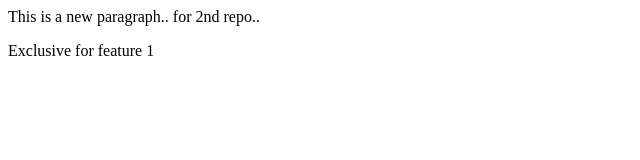
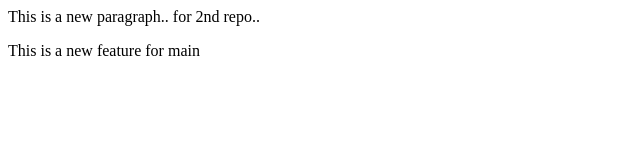
Before and after one commit to Malikshahmahimi/local-repo, a plain HTML site: page index.html in a window 1280 px wide. Shown: the full height of the page, 0-640 px from the left. Drawn offline with Linux system fonts and the light colour scheme.

Commit message:
add new feature for main

```diff
--- a/index.html
+++ b/index.html
@@ -1,2 +1,2 @@
 <p>This is a new paragraph.. for 2nd repo..</p>
-<p> Exclusive for feature 1</p>
+<p> This is a new feature for main</p>
```
